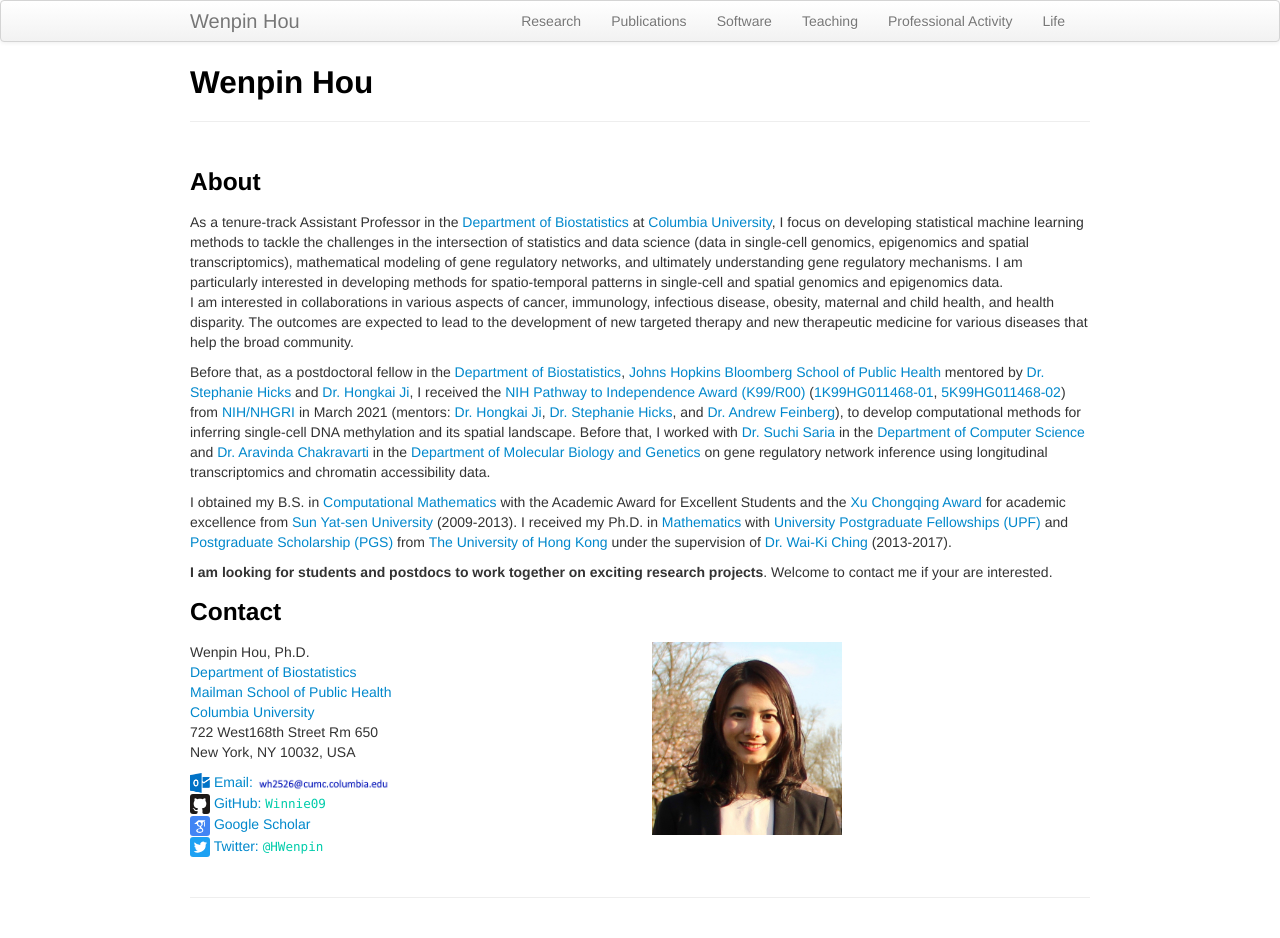
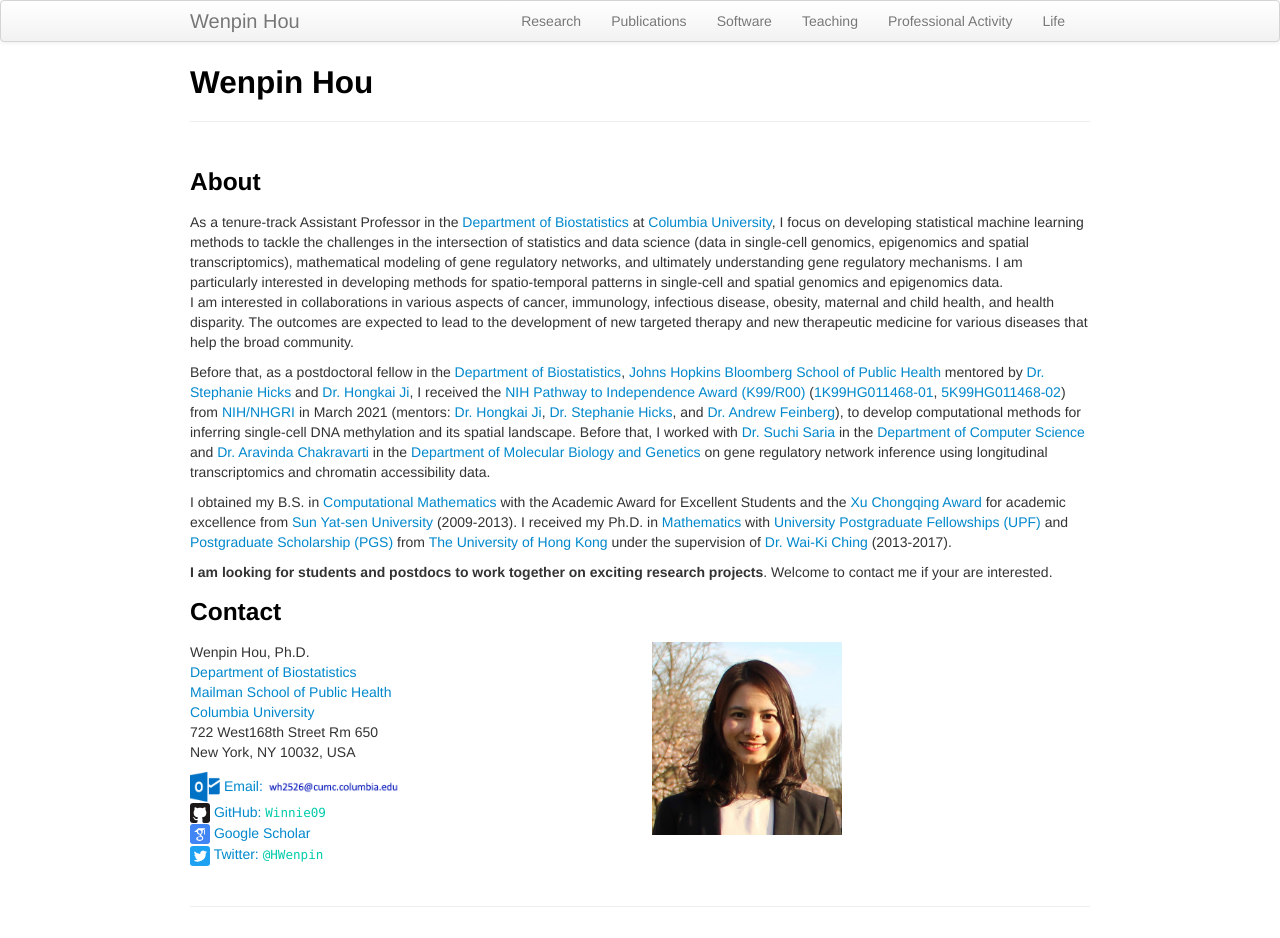
Before and after one commit to Winnie09/Wenpin_Hou, a Jekyll site: the page built from index.md, in a window 1280 px wide. Built offline with Jekyll 4.4.1, drawn with Linux system fonts in a browser that asks for light colours.

Commit message:
add width to email

```diff
--- a/index.md
+++ b/index.md
@@ -34,7 +34,7 @@
 New York, NY 10032, USA
 
 
-<img src="images/envelope.svg" alt="Email logo" width="20"> [Email:]() <img src="images/email_address.png" alt="Email address" width="134"> <br/>
+<img src="images/envelope.svg" alt="Email logo" width="30"> [Email:]() <img src="images/email_address.png" alt="Email address" width="134"> <br/>
 <img src="images/github.svg" alt="GitHub logo" width="20"> [GitHub: `Winnie09`](https://github.com/Winnie09) <br/>
 <img src="images/scholar.svg" alt="Google Scholar logo" width="20"> [Google Scholar](https://scholar.google.com.hk/citations?user=1wVQpBUAAAAJ&hl=en) <br/>
 <img src="images/twitter.svg" alt="Twitter logo" width="20"> [Twitter: `@HWenpin`](https://twitter.com/HWenpin)
```
